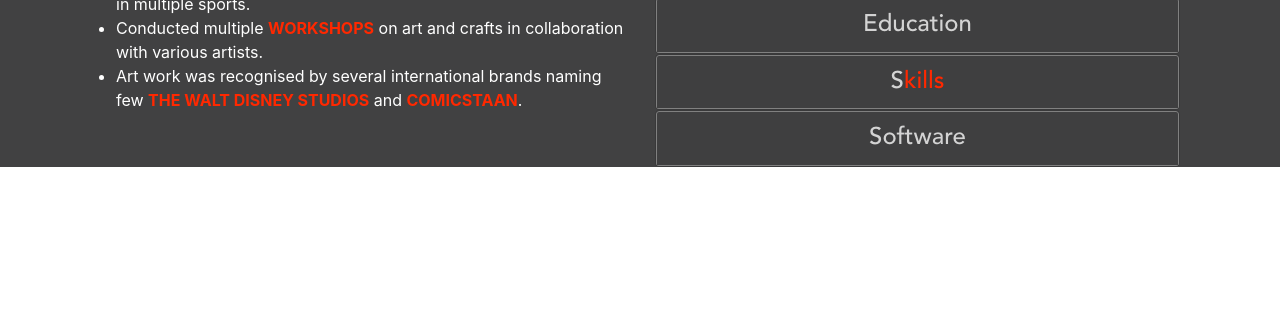
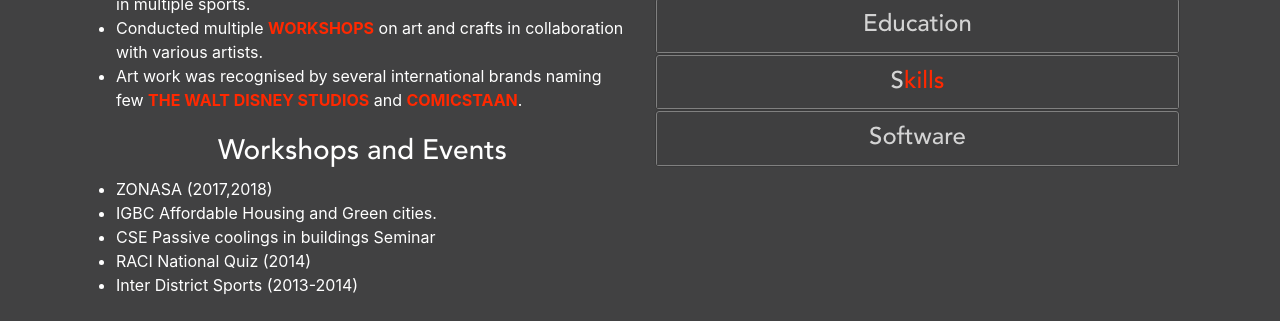
Before and after one commit to rajatprajapati/Onerajat, a website: page index.html in a window 1280 px wide. Shown: the part 1280-1601 px from the top of the page. Before the commit the page ends 1447 px from the top, so only its background shows below. Drawn offline with Linux system fonts and the light colour scheme.

Commit message:
workshops and events done

```diff
--- a/index.html
+++ b/index.html
@@ -88,11 +88,20 @@
                         sit amet consectetur adipisicing elit. Qui quaerat debitis earum quibusdam! Hic iure deserunt velit, corporis ea nobis molestias ducimus autem enim ad architecto in deleniti molestiae exercitationem?</p>
 
                     <h3 class="achievementsheading">Achievements</h3>
-                    <ul class="achievements mb-3 mb-sm-2">
+                    <ul class="achievements mb-3 mb-sm-4">
                         <li>Elected as <strong>the president</strong> of student council 2019-20.</li>
                         <li>Served as <strong>Captain</strong> of college sports team and won SILVERWARE in multiple sports.</li>
                         <li>Conducted multiple <strong>workshops</strong> on art and crafts in collaboration with various artists.</li>
                         <li>Art work was recognised by several international brands naming few <strong>The walt disney studios</strong> and <strong>comicstaan</strong>.</li>
+                    </ul>
+
+                    <h3 class="achievementsheading">Workshops and Events</h3>
+                    <ul class="achievements mb-3 mb-sm-4">
+                        <li>ZONASA (2017,2018)</li>
+                        <li>IGBC Affordable Housing and Green cities.</li>
+                        <li>CSE Passive coolings in buildings Seminar</li>
+                        <li>RACI National Quiz (2014)</li>
+                        <li>Inter District Sports (2013-2014)</li>
                     </ul>
                 </div>
 
```
